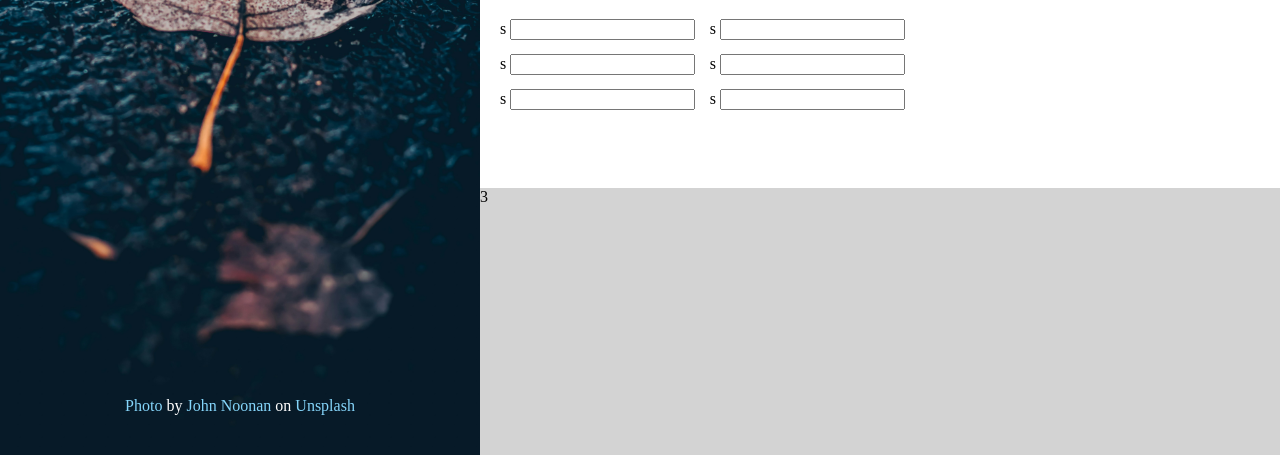
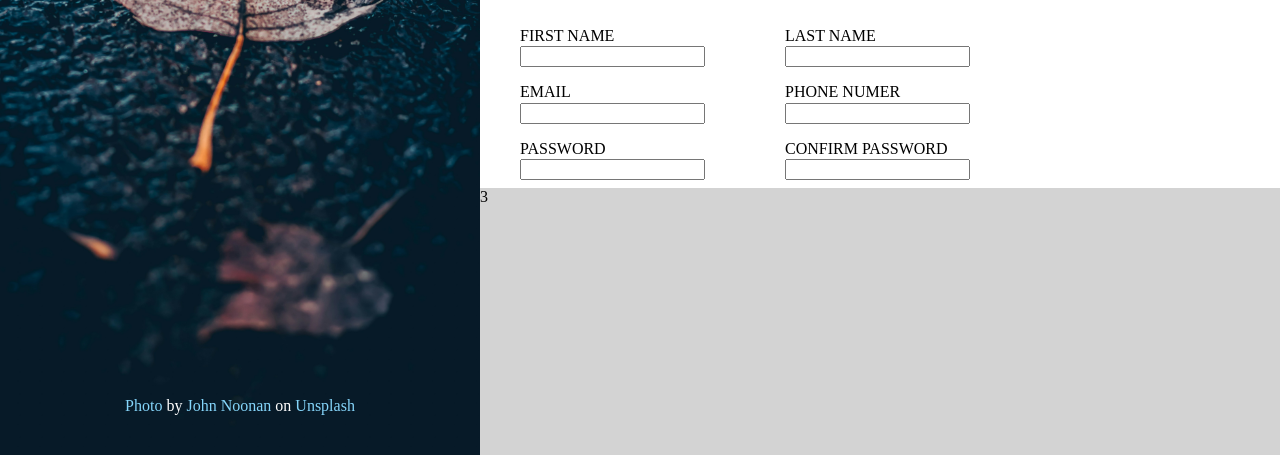
Before and after one commit to ruben-23/sign-up-form, a plain HTML site: page index.html in a window 1280 px wide. Shown: the part 345-800 px from the top of the page. Drawn offline with Linux system fonts and the light colour scheme.

Commit message:
Change form structure and style

```diff
--- a/index.html
+++ b/index.html
@@ -30,34 +30,38 @@
                         <h1>Let's do this</h1>
                         <div>
                             <div>
-                                <p>
-                                    <label for="">s</label>
+                                 <p>
+                                    <label for="">FIRST NAME</label>
                                     <input type="text">
                                 </p>
                                 <p>
-                                    <label for="">s</label>
+                                    <label for="">LAST NAME</label>
+                                    <input type="text">
+                                </p>
+                            </div>
+                             <div>
+                                 <p>
+                                    <label for="">EMAIL</label>
                                     <input type="text">
                                 </p>
                                 <p>
-                                    <label for="">s</label>
+                                    <label for="">PHONE NUMER</label>
                                     <input type="text">
                                 </p>
                             </div>
-                            <div>
-                                <p>
-                                    <label for="">s</label>
+                             <div>
+                                 <p>
+                                    <label for="">PASSWORD</label>
                                     <input type="text">
                                 </p>
                                 <p>
-                                    <label for="">s</label>
-                                    <input type="text">
-                                </p>
-                                <p>
-                                    <label for="">s</label>
+                                    <label for="">CONFIRM PASSWORD</label>
                                     <input type="text">
                                 </p>
                             </div>
                         </div>
+
+
                     </form>
                 </div>
             </div>
--- a/style.css
+++ b/style.css
@@ -58,10 +58,12 @@
 }
 
 form{
-    padding: 20px;
+    padding: 20px 40px;
+    width: 100%;
+    height: 100%;
 }
 
-form > div {
+/* form > div {
 
     display: flex;
     flex-wrap: wrap;
@@ -73,10 +75,34 @@ form > div > div {
     display: flex;
     flex-direction: column;
     gap: 0.9rem;
+} */
+
+form > div  {
+    display: flex;
+    flex-direction: column;
+    height: 100%;
+    width: 100%;
+    gap: 1rem;
+    margin-top: 1vh;
+
 }
+
+form > div> div {
+    display: flex;
+    justify-content: space-between;
+    flex-wrap: wrap;
+}
+
+form > div > div > p {
+    display: flex;
+    flex-direction: column;
+    gap: 0.2vh;
+}
+
 
 form > h1 {
     text-align: start;
+    padding: 20px 0;
 }
 
 a:link {
```
